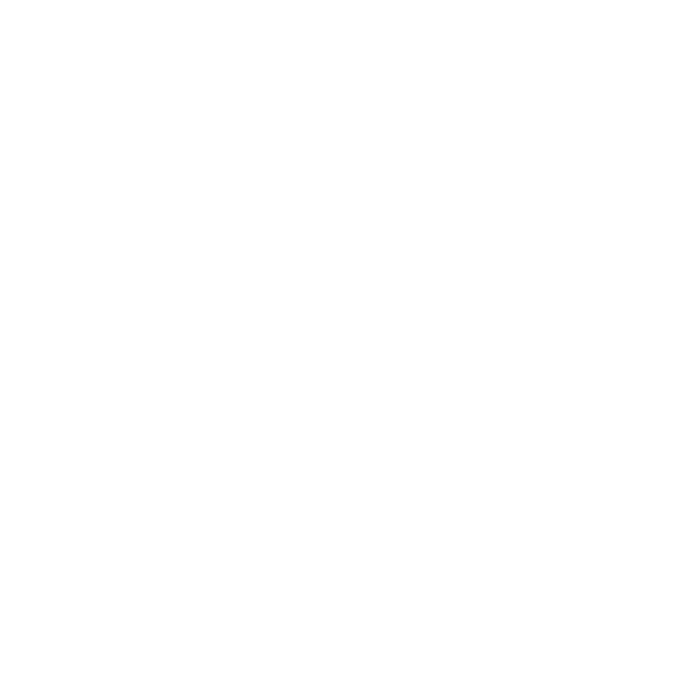
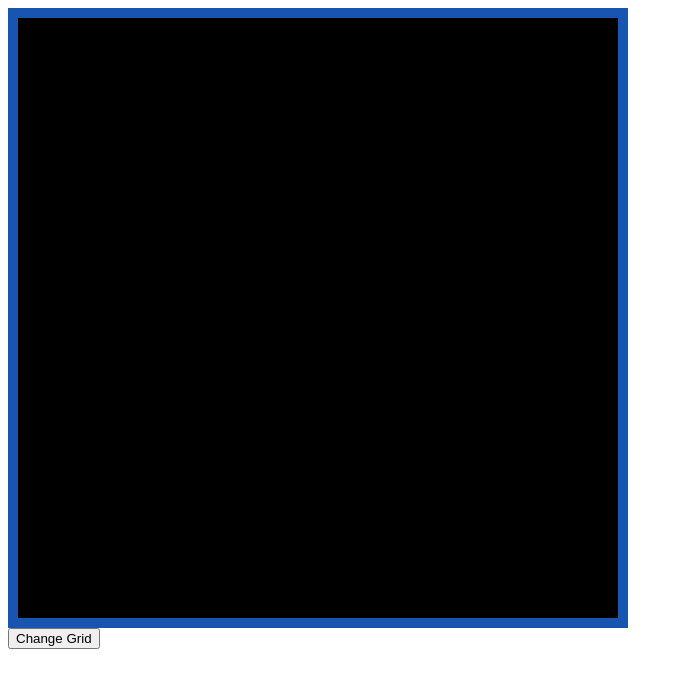
Before and after one commit to Zach4531/etch-a-sketch, a plain HTML site: page index.html in a window 1280 px wide. Shown: the whole page, without its empty margins (0-683 px from the left). Drawn offline with Linux system fonts and the light colour scheme.

Commit message:
Add grid creation function

```diff
--- a/index.html
+++ b/index.html
@@ -4,8 +4,11 @@
     <meta charset="UTF-8" />
     <meta name="viewport" content="width=device-width, initial-scale=1.0" />
     <title>Document</title>
-    <script src="./script.js"></script>
+    <script src="./script.js" defer></script>
     <link rel="stylesheet" href="./styles.css" />
   </head>
-  <body></body>
+  <body>
+    <div class="container"></div>
+    <button class="change">Change Grid</button>
+  </body>
 </html>
--- a/script.js
+++ b/script.js
@@ -0,0 +1,29 @@
+const container = document.querySelector('.container');
+const changeGridButton = document.querySelector('.change');
+const width = 600;
+let grid = 16;
+
+changeGridButton.addEventListener('click', (e) => {
+  grid = prompt('Pick number between 1 and 100');
+  setGrid();
+});
+
+function createSquare() {
+  const size = width / grid;
+  const square = document.createElement('div');
+  square.style.width = `${size}px`;
+  square.style.height = `${size}px`;
+  square.style.backgroundColor = '#000';
+  square.classList.add('square');
+
+  container.appendChild(square);
+}
+
+function setGrid() {
+  container.innerHTML = '';
+  for (let i = 0; i < grid * grid; i++) {
+    createSquare();
+  }
+}
+
+setGrid(grid);
--- a/styles.css
+++ b/styles.css
@@ -0,0 +1,13 @@
+.container {
+  display: flex;
+  flex-wrap: wrap;
+  width: 600px;
+  height: 600px;
+  border: 10px solid #1855b1;
+}
+
+.square {
+  display: flex;
+  align-items: center;
+  justify-content: center;
+}
```
